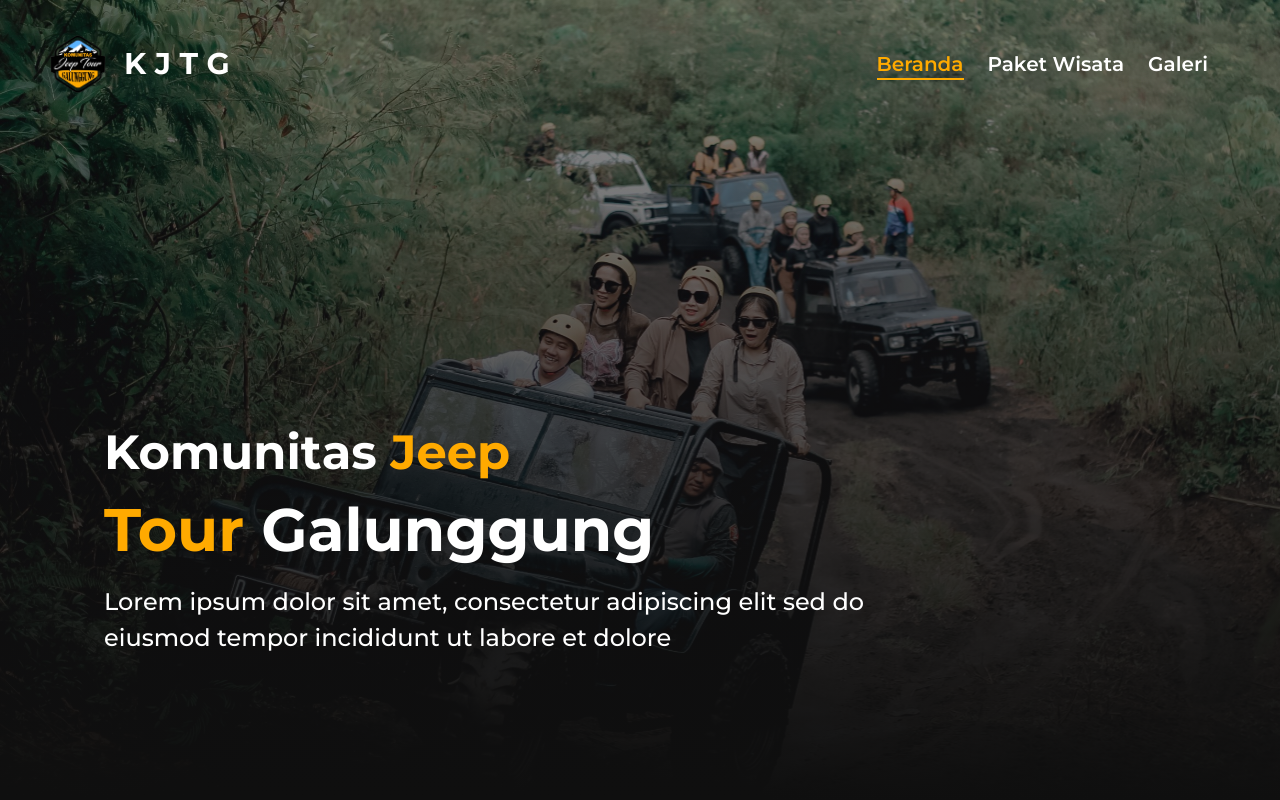
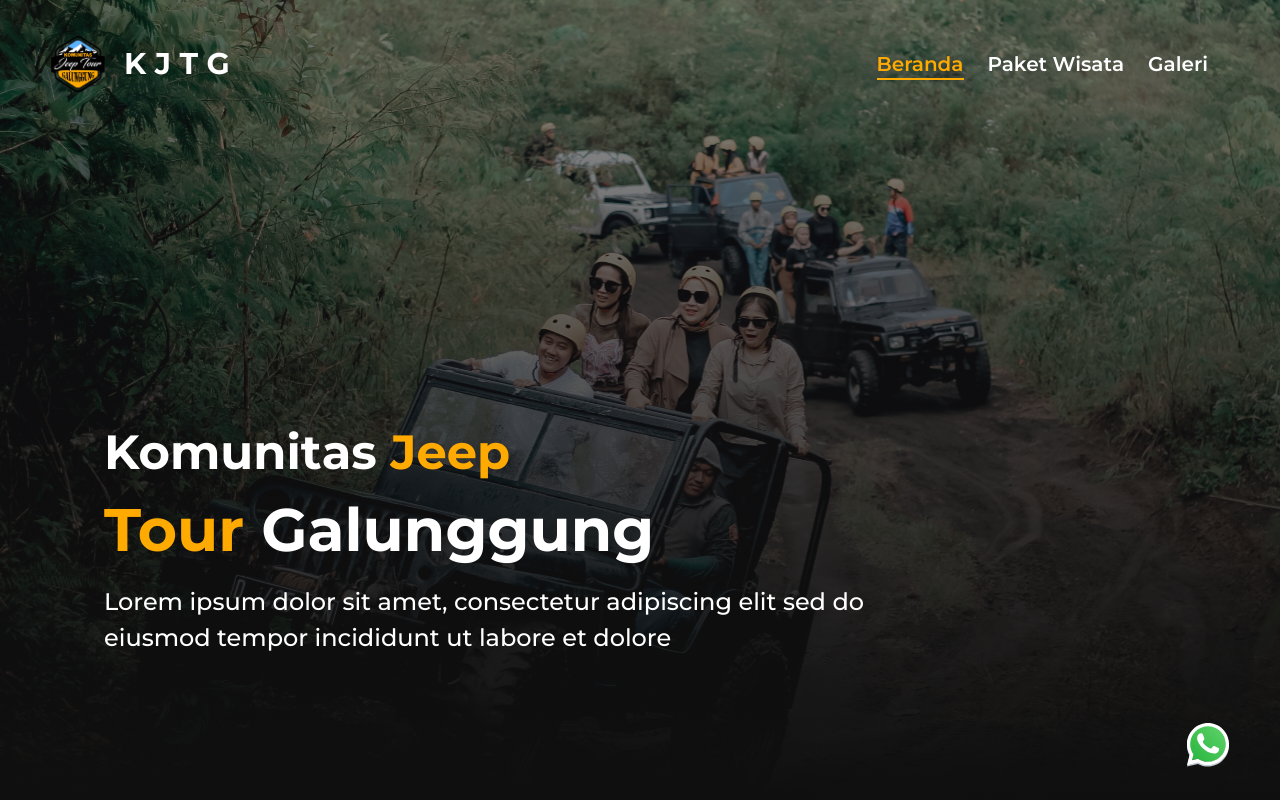
Before and after one commit to aufaikrimaa/kjtg-company-profile, a React (Vite) app: page / in a window 1280 px wide. Shown: the top 800 px of the page. Built offline with nearby package versions, Linux system fonts and the light colour scheme.

Commit message:
updates and & whatsapp icon

```diff
--- a/src/components/Hero.jsx
+++ b/src/components/Hero.jsx
@@ -4,7 +4,7 @@ function Hero() {
   return (
     <>
       <div className="hero relative flex">
-        <div className="container z-1 text-white self-end">
+        <div className="container text-white self-end">
           <div className="px-16 pb-20">
             <div>
               <div className="text-5xl font-bold mb-4">
--- a/src/components/Navbar.jsx
+++ b/src/components/Navbar.jsx
@@ -31,7 +31,7 @@ function Navbar() {
 
   return (
     <>
-      <div ref={navbarRef} className="navbar flex fixed z-10">
+      <div ref={navbarRef} className="navbar flex fixed z-20">
         <div className="container flex px-6 py-2 justify-between font-bold text-white self-center">
           <div className="logo">
             <Link to="/">
--- /dev/null
+++ b/src/components/WhatsappIcon.jsx
@@ -0,0 +1,23 @@
+import "./css/whatsappIcon.css";
+import whatsapp from "../assets/images/whatsapp.svg";
+
+function WhatsApp() {
+  const handleClick = () => {
+    window.open("", "_blank");
+  };
+
+  return (
+    <>
+      <div className="whatsapp grid fixed z-10 place-content-end">
+        <div className="container pr-6 pb-5">
+          <img
+            src={whatsapp}
+            alt="whatsapp icon"
+            className="h-6 cursor-pointer hover:scale-125 transition ease-in-out"
+          />
+        </div>
+      </div>
+    </>
+  );
+}
+export default WhatsApp;
--- /dev/null
+++ b/src/components/css/whatsappIcon.css
@@ -0,0 +1,4 @@
+.whatsapp {
+  width: 100vw;
+  height: 100vh;
+}
--- a/src/pages/Home.jsx
+++ b/src/pages/Home.jsx
@@ -2,12 +2,14 @@ import Footer from "../components/Footer";
 import Hero from "../components/Hero";
 import Navbar from "../components/Navbar";
 import SwipePhotos from "../components/SwipePhotos";
+import WhatsApp from "../components/WhatsappIcon";
 import WhyUs from "../components/WhyUs";
 
 function Home() {
   return (
     <>
       <Navbar />
+      <WhatsApp />
       <Hero />
       <SwipePhotos />
       <WhyUs />
```
Also changed, not shown: src/assets/images/whatsapp.svg (added).
